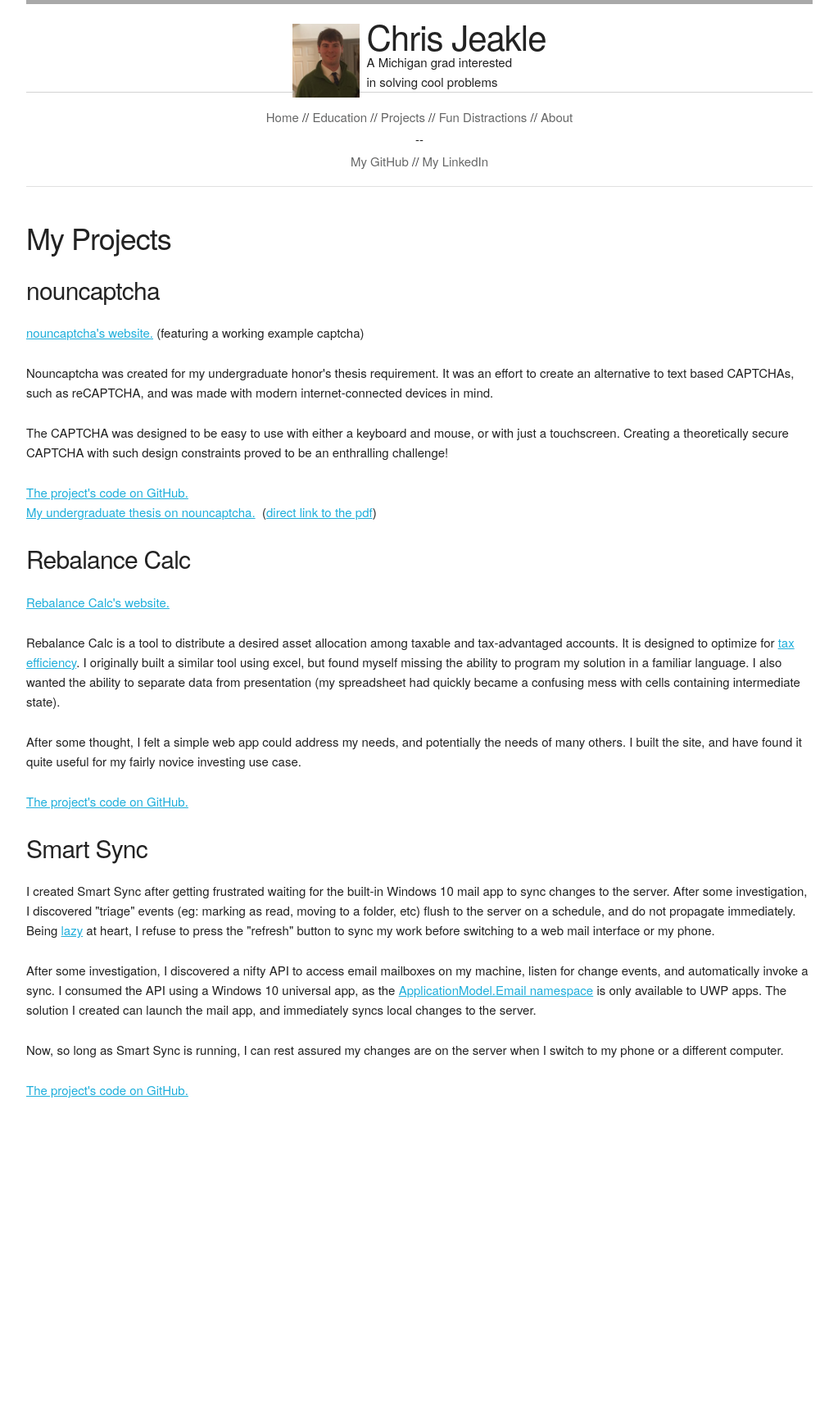
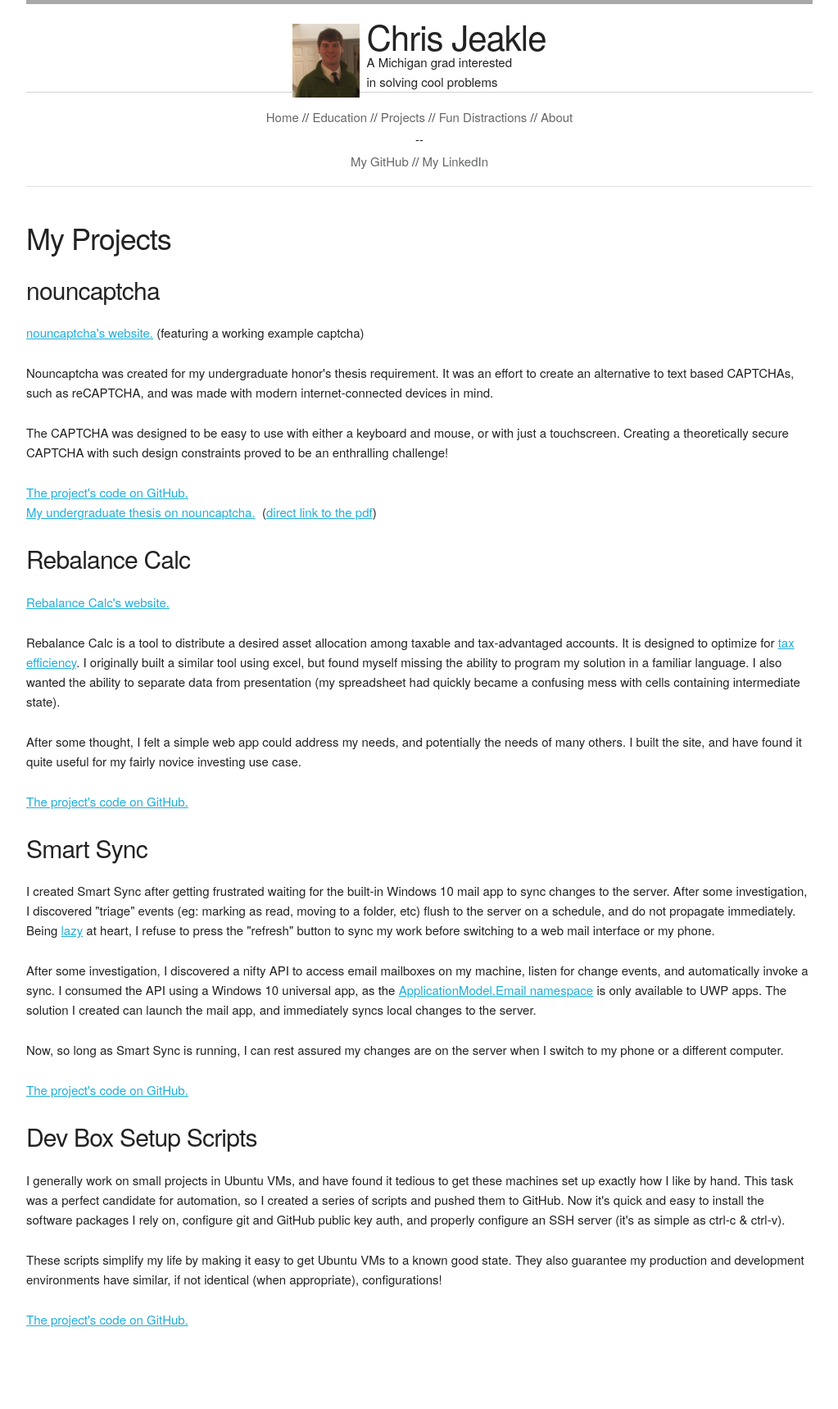
Before and after one commit to cjjeakle/cjjeakle.github.io, a Jekyll site: the page built from projects/index.html, in a window 1280 px wide. Shown: the whole page at 82% size, without its empty margins (128-1151 px from the left). Built offline with Jekyll 4.4.1, drawn with Linux system fonts in a browser that asks for light colours; nearby versions of some CDN libraries; before the commit the page ends 1439 px from its top, so only the background shows below that.

Commit message:
Added Dev Box Setup Scripts to projects page.

```diff
--- a/projects/index.html
+++ b/projects/index.html
@@ -71,4 +71,22 @@ layout: default
         <a href="https://github.com/cjjeakle/SmartSync">The project's code on GitHub.</a>
       </p>
     </div>
+
+    <div class="row">
+      <h4>Dev Box Setup Scripts</h4>
+      <p>
+        I generally work on small projects in Ubuntu VMs, and have found it tedious to get these machines set up exactly how I like by hand.
+        This task was a perfect candidate for automation, so I created a series of scripts and pushed them to GitHub.
+        Now it's quick and easy to install the software packages I rely on, configure git and GitHub public key auth, and properly configure an SSH server (it's as simple as ctrl-c & ctrl-v).
+      </p>
+
+      <p>
+        These scripts simplify my life by making it easy to get Ubuntu VMs to a known good state.
+        They also guarantee my production and development environments have similar, if not identical (when appropriate), configurations!
+      </p>
+
+      <p>
+        <a href="https://github.com/cjjeakle/devbox-setup">The project's code on GitHub.</a>
+      </p>
+    </div>
 </div>
```
